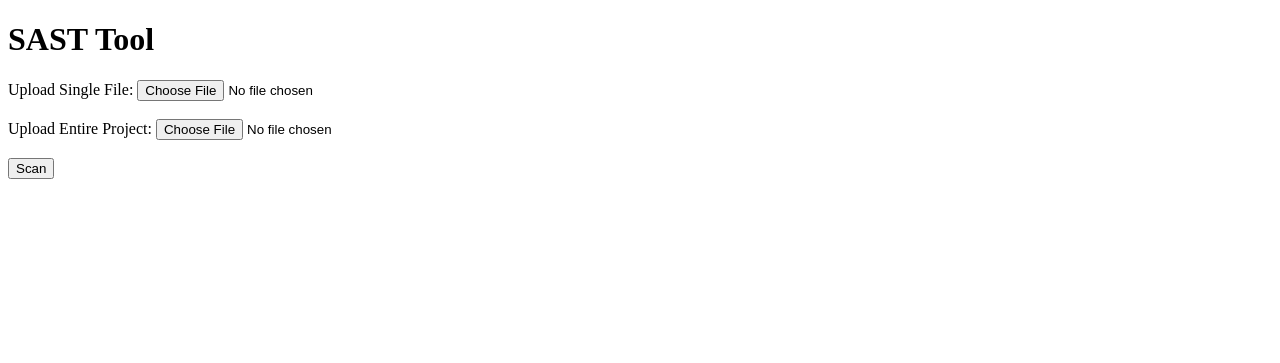
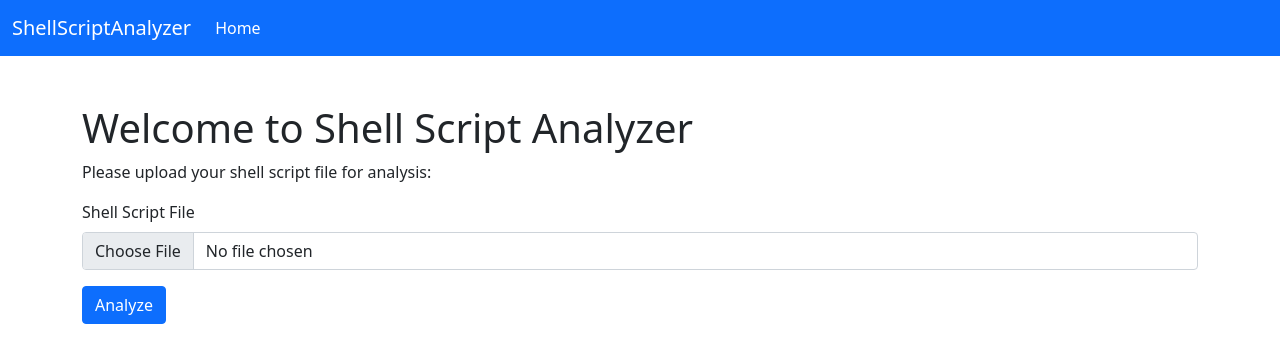
Before and after one commit to ajeesh875/ShellScriptAnalyser, a Flask app: page / in a window 1280 px wide. Shown: the top 363 px of the page. Run offline with Flask 3, Linux system fonts and the light colour scheme; some libraries are stand-ins or nearby versions.

Commit message:
Making the chnages

```diff
--- a/app.py
+++ b/app.py
@@ -2,45 +2,60 @@ from flask import Flask, render_template, request
 from config.config import SCANNERS
 from modules.constants import UPLOAD_FOLDER
 import os
+import re
+import configparser
 
 app = Flask(__name__)
 app.config['UPLOAD_FOLDER'] = UPLOAD_FOLDER
+
+class HardcodedCredentialsScanner:
+    def __init__(self):
+        self.config = {}
+        self.load_patterns_from_config()
+
+    def load_patterns_from_config(self):
+        config = configparser.ConfigParser()
+        config.read(os.path.join(app.root_path, 'config', 'config.ini'))
+        self.config['HardcodedCredentials'] = {
+            key: config['HardcodedCredentials'][key]
+            for key in config['HardcodedCredentials']
+        }
+
+    def scan(self, file_content):
+        results = []
+        credential_patterns = self.config.get('HardcodedCredentials', {})
+        for line_number, line in enumerate(file_content, start=1):
+            if self.contains_hardcoded_credentials(line, credential_patterns):
+                results.append((line_number, line.strip()))
+        return results
+
+    def contains_hardcoded_credentials(self, line, credential_patterns):
+        for pattern in credential_patterns.values():
+            if pattern and self.regex_search(pattern, line):
+                return True
+        return False
+
+    def regex_search(self, pattern, line):
+        line = line.decode('utf-8') if isinstance(line, bytes) else line
+        return re.search(pattern, line, re.IGNORECASE)
 
 @app.route('/')
 def index():
     return render_template('index.html')
 
-@app.route('/scan', methods=['POST'])
-def scan():
+@app.route('/upload', methods=['POST'])
+def upload():
     results = []
-    if 'file' in request.files:
-        file = request.files['file']
+    if 'fileUpload' in request.files:
+        file = request.files['fileUpload']
         if file.filename:
-            # Iterate over all available scanners
-            for scanner_class in SCANNERS.values():
-                scanner = scanner_class()
-                results.extend(scan_file(file, scanner))
-    elif 'project' in request.files:
-        project = request.files['project']
-        if project.filename:
-            results.extend(scan_project(project))
+            file_path = os.path.join(app.config['UPLOAD_FOLDER'], file.filename)
+            file.save(file_path)
+            # Perform the scan
+            scanner = HardcodedCredentialsScanner()
+            with open(file_path, 'r') as f:
+                results = scanner.scan(f.readlines())
     return render_template('results.html', results=results)
-
-def scan_file(file, scanner):
-    return scanner.scan(file)
-
-def scan_project(project):
-    results = []
-    # Iterate over all files in the project directory
-    project_folder = app.config['UPLOAD_FOLDER']
-    for filename in os.listdir(project_folder):
-        if filename.endswith('.sh'):  # Assuming shell scripts only for simplicity
-            filepath = os.path.join(project_folder, filename)
-            with open(filepath, 'rb') as f:
-                for scanner_class in SCANNERS.values():
-                    scanner = scanner_class()
-                    results.extend(scan_file(f, scanner))
-    return results
 
 if __name__ == '__main__':
     app.run(debug=True)
--- a/templates/index.html
+++ b/templates/index.html
@@ -3,16 +3,36 @@
 <head>
     <meta charset="UTF-8">
     <meta name="viewport" content="width=device-width, initial-scale=1.0">
-    <title>SAST Tool</title>
+    <link href="https://cdn.jsdelivr.net/npm/bootstrap@5.1.3/dist/css/bootstrap.min.css" rel="stylesheet">
+    <title>Shell Script Analyzer</title>
 </head>
 <body>
-    <h1>SAST Tool</h1>
-    <form action="/scan" method="post" enctype="multipart/form-data">
-        <label for="file">Upload Single File:</label>
-        <input type="file" id="file" name="file"><br><br>
-        <label for="project">Upload Entire Project:</label>
-        <input type="file" id="project" name="project" directory="" webkitdirectory="" mozdirectory=""><br><br>
-        <input type="submit" value="Scan">
-    </form>
+    <nav class="navbar navbar-expand-lg navbar-dark bg-primary">
+        <div class="container-fluid">
+            <a class="navbar-brand" href="#">ShellScriptAnalyzer</a>
+            <button class="navbar-toggler" type="button" data-bs-toggle="collapse" data-bs-target="#navbarNav" aria-controls="navbarNav" aria-expanded="false" aria-label="Toggle navigation">
+                <span class="navbar-toggler-icon"></span>
+            </button>
+            <div class="collapse navbar-collapse" id="navbarNav">
+                <ul class="navbar-nav">
+                    <li class="nav-item">
+                        <a class="nav-link active" aria-current="page" href="#">Home</a>
+                    </li>
+                </ul>
+            </div>
+        </div>
+    </nav>
+    <div class="container mt-5">
+        <h1>Welcome to Shell Script Analyzer</h1>
+        <p>Please upload your shell script file for analysis:</p>
+        <form action="/upload" method="post" enctype="multipart/form-data">
+            <div class="mb-3">
+                <label for="fileUpload" class="form-label">Shell Script File</label>
+                <input type="file" class="form-control" id="fileUpload" name="fileUpload" required>
+            </div>
+            <button type="submit" class="btn btn-primary">Analyze</button>
+        </form>
+    </div>
+    <script src="https://cdn.jsdelivr.net/npm/bootstrap@5.1.3/dist/js/bootstrap.bundle.min.js"></script>
 </body>
 </html>
```
Also changed, not shown: templates/results.html (+15 -7 lines).
